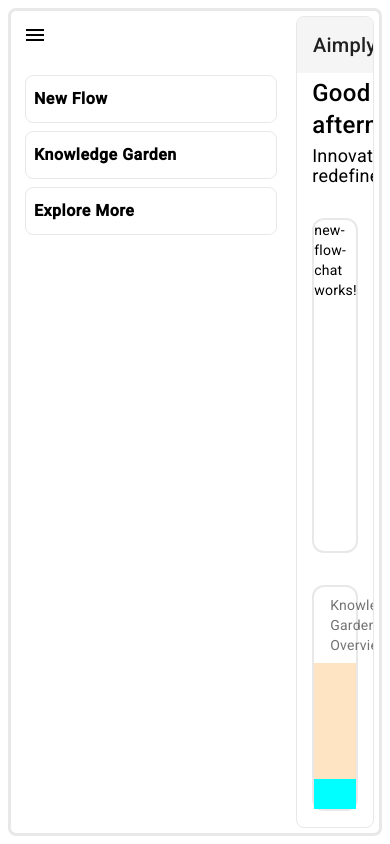
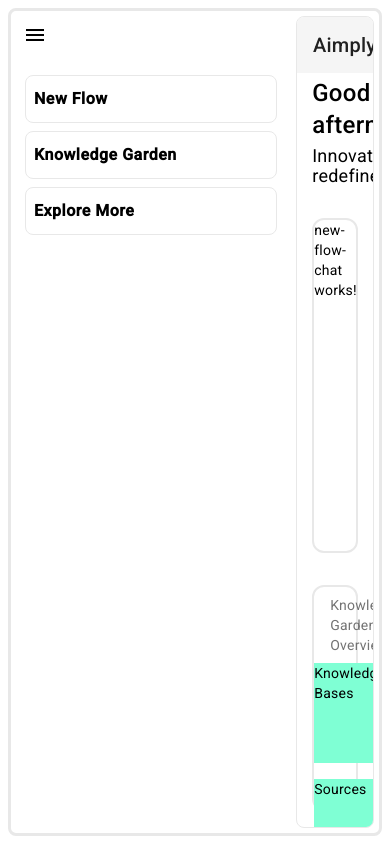
Before and after one commit to InspiroTechnology/aimployee, an Angular app: page /new-flow in a window 390 px wide. Built offline with nearby package versions, Linux system fonts and the light colour scheme.

Commit message:
Enhance KnowledgeOverviewComponent layout and styles for improved card presentation and responsiveness

```diff
--- a/src/app/features/chat/knowledge-overview/knowledge-overview.component.html
+++ b/src/app/features/chat/knowledge-overview/knowledge-overview.component.html
@@ -1,8 +1,8 @@
 <div class="knowledge-overview-container">
   <span class="gray-text">Knowledge Garden Overview</span>
   <div class="overview-grid">
-    <!-- <app-simple-card *ngFor="let item of overviewItems" [icon]="item.icon" [label]="item.label" [value]="0">
-    </app-simple-card> -->
+    <app-simple-card *ngFor="let item of overviewItems" [icon]="item.icon" [label]="item.label" [value]="0">
+    </app-simple-card>
   </div>
 
   <div style="background-color: aqua; width: 100%; height: 30px;"></div>
--- a/src/app/features/chat/knowledge-overview/knowledge-overview.component.scss
+++ b/src/app/features/chat/knowledge-overview/knowledge-overview.component.scss
@@ -15,13 +15,22 @@
   flex-shrink: 0;
 }
 
+// .overview-grid {
+//   flex-grow: 1;
+//   overflow: auto;
+//   background-color: bisque;
+// }
+
 .overview-grid {
-  flex-grow: 1;
-  overflow: auto;
-  background-color: bisque;
+  display: grid;
+  grid-template-columns: repeat(auto-fit, minmax(100px, 1fr)); /* Responsive columns */
+  grid-auto-rows: minmax(100px, auto); /* Minimum height of 100px for rows */
+  gap: 16px; /* Space between cards */
 }
 
-
+app-simple-card {
+  box-sizing: border-box;
+}
 
 // .overview-card {
 //   text-align: center;
--- a/src/app/shared/components/simple-card/simple-card.component.html
+++ b/src/app/shared/components/simple-card/simple-card.component.html
@@ -1,5 +1,8 @@
-<div class="simple-card">
+<!-- <div class="simple-card">
     <mat-icon class="icon">{{ icon }}</mat-icon>
     <div class="label">{{ label }}</div>
     <div class="value">{{ value }}</div>
+</div> -->
+<div style="height:100%; width: 100%; background-color: aquamarine;">
+    <p>{{ label }}</p>
 </div>
```
Also changed, not shown: src/app/shared/components/simple-card/simple-card.component.ts (line endings or trailing spaces).
